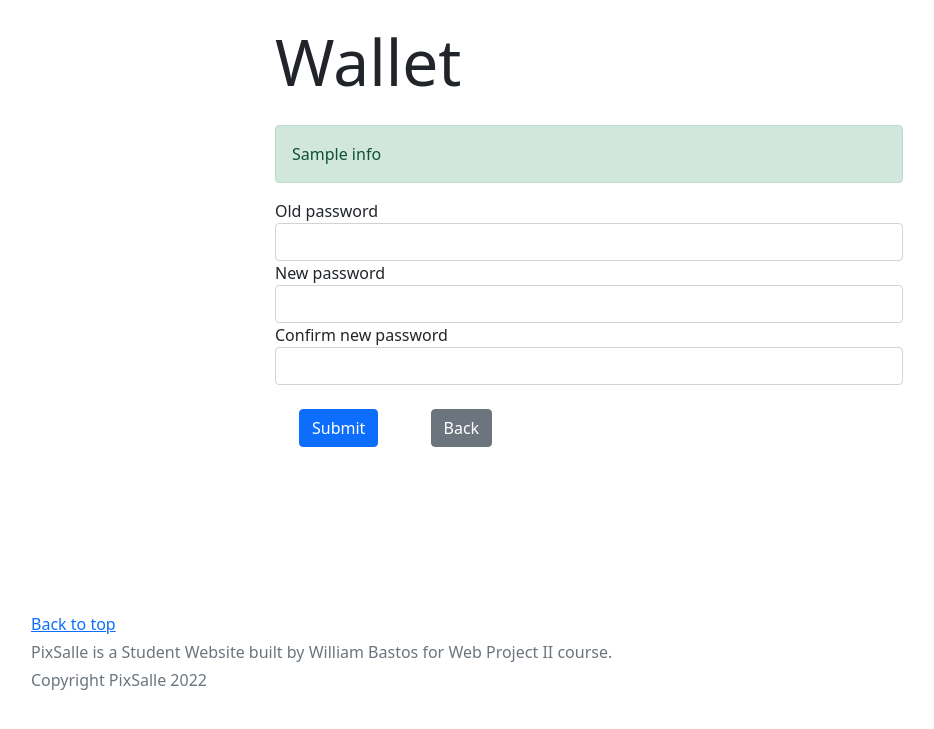
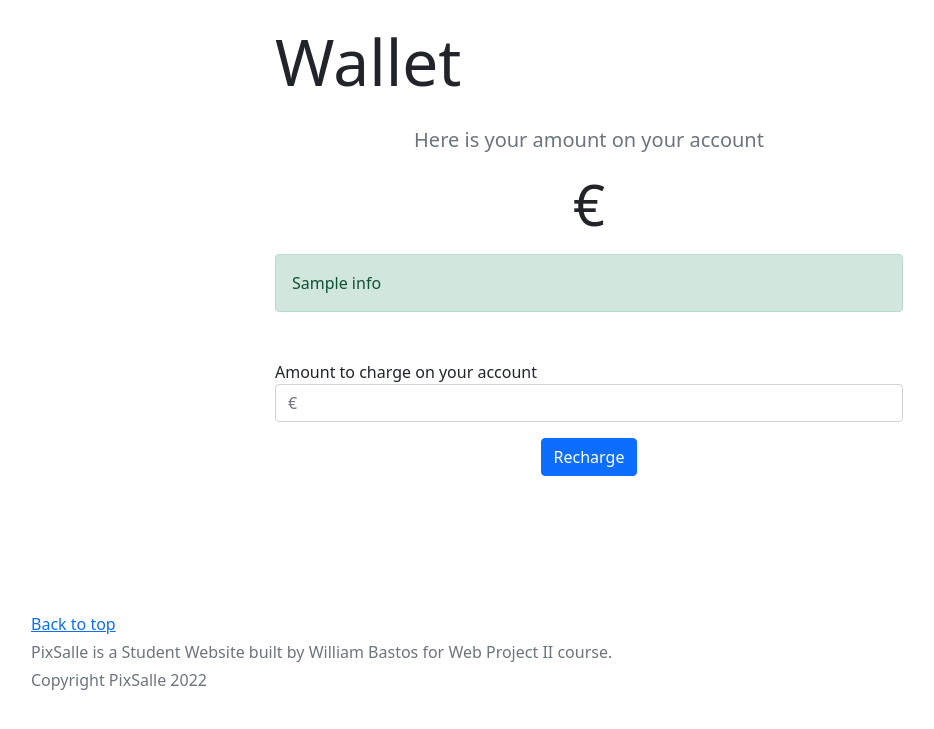
Before and after one commit to wiwidu38/PixSalle, a PHP site: template templates/wallet.twig in a window 1280 px wide. Shown: the part 56-785 px from the top of the page, without its empty margins (51-985 px from the left). Run offline with PHP 8.4, Linux system fonts and the light colour scheme; the template is opened without the code that fills it: most values are stand-ins (such as "Sample title", 1, 10 or a date in 2020); some libraries are stand-ins or nearby versions.

Commit message:
all wallet function work

```diff
--- a/config/routing.php
+++ b/config/routing.php
@@ -17,6 +17,7 @@
     $app->post('/sign-in', UserSessionController::class . ':signIn');
     $app->get('/sign-up', SignUpController::class . ':showSignUpForm')->setName('signUp');
     $app->post('/sign-up', SignUpController::class . ':signUp');
+    $app->get('/log-out', UserSessionController::class . ':logOut');
     $app->get('/profile', ProfileController::class . ':showProfilePage')->setName('profile');
     $app->post('/profile', ProfileController::class . ':updateProfile');
     $app->get('/profile/changePassword', ProfileController::class . ':showUpdatePassPage');
--- a/src/Repository/UserRepository.php
+++ b/src/Repository/UserRepository.php
@@ -13,4 +13,5 @@
     public function getUserById(int $id);
     public function updateProfile(int $id, string $username, string $phone, string $picture);
     public function updatePassword(int $id, string $password);
+    public function addAmount(int $id, string $amount);
 }
--- a/src/Service/ValidatorService.php
+++ b/src/Service/ValidatorService.php
@@ -58,4 +58,10 @@
       return "Passwords doesn't match between us";
     return '';
   }
+
+  public function validateAmount(float $amount){
+    if($amount <= 0.0)
+      return "The amount recharge can't be inferior or equal to 0€";
+    return '';
+  }
 }
--- a/templates/base.twig
+++ b/templates/base.twig
@@ -48,6 +48,9 @@
               <li class="nav-item">
                 <a class="nav-link" href="/blog">Blog</a>
               </li>
+              <li class="nav-item">
+                <a class="nav-link" href="/log-out">Log out</a>
+              </li>
               {% else %}
               <li class="nav-item">
                 <a class="nav-link" href="/sign-in">Sign in</a>
--- a/templates/home.twig
+++ b/templates/home.twig
@@ -12,7 +12,7 @@
     through blogs.</p>
     {% if user.id %}
     <br>
-    <p class="lead">Welcome back {{user.email}}</p>
+    <p class="lead">Welcome back {{user.username}}</p>
     {% else %}
     <p>
       <a href="/sign-up" class="btn btn-primary my-2">Sign up</a>
--- a/templates/wallet.twig
+++ b/templates/wallet.twig
@@ -5,42 +5,27 @@
 {% block content %}
 <div class="col-lg-6 offset-lg-3">
   <h1 class="display-3 my-4">Wallet</h1>
-  {% if info %}
-      <div class="alert alert-success" role="alert">
-        {{info}}
-      </div>
-  {% endif %}
-  <form class="row justify-content-center" action="/profile/changePassword" method="POST">
-    <div class="form-group">
-      <label for="old">Old password</label>
-      <input class="form-control" id="old" name="old_password" type="password">
+    <div class="d-flex justify-content-center align-items-center flex-column">
+      <p class="lead text-muted">Here is your amount on your account</p>
+      <p class="display-4">{{user.amount}}€</p>
     </div>
-    {% if formErrors.old %}
-        <div class="alert alert-warning" role="alert">
-          {{formErrors.old}}
+    {% if info %}
+        <div class="alert alert-success" role="alert">
+          {{info}}
         </div>
     {% endif %}
+  <form class="row justify-content-center mt-5" action="/user/wallet" method="POST">
     <div class="form-group">
-      <label for="new">New password</label>
-      <input class="form-control" id="new" name="new_password" type="password">
+      <label for="amount">Amount to charge on your account</label>
+      <input class="form-control" id="amount" name="amount" type="number" placeholder="€" required>
     </div>
-    {% if formErrors.new %}
+    {% if formErrors.amount %}
         <div class="alert alert-warning" role="alert">
-          {{formErrors.new}}
+          {{formErrors.amount}}
         </div>
     {% endif %}
-    <div class="form-group">
-      <label for="confirm">Confirm new password</label>
-      <input class="form-control" id="confirm" name="confirm_password" type="password">
+    <div class="d-flex justify-content-center">
+      <button type="submit" class="m-3 btn btn-primary">Recharge</button>
     </div>
-    {% if formErrors.confirm %}
-        <div class="alert alert-warning" role="alert">
-          {{formErrors.confirm}}
-        </div>
-    {% endif %}
-    <span class="input-group-btn">
-      <button type="submit" class="m-4 btn btn-primary">Submit</button>
-      <a href="/profile" class="m-4 btn btn-secondary">Back</a>
-    </span>
   </form>
 {% endblock %}
```
Also changed, not shown: src/Controller/UserController.php (+7 -12 lines), src/Controller/UserSessionController.php (+8 -0 lines), src/Model/User.php (+7 -0 lines), src/Repository/MySQLUserRepository.php (+19 -2 lines), src/Controller/SignUpController.php (line endings or trailing spaces).
